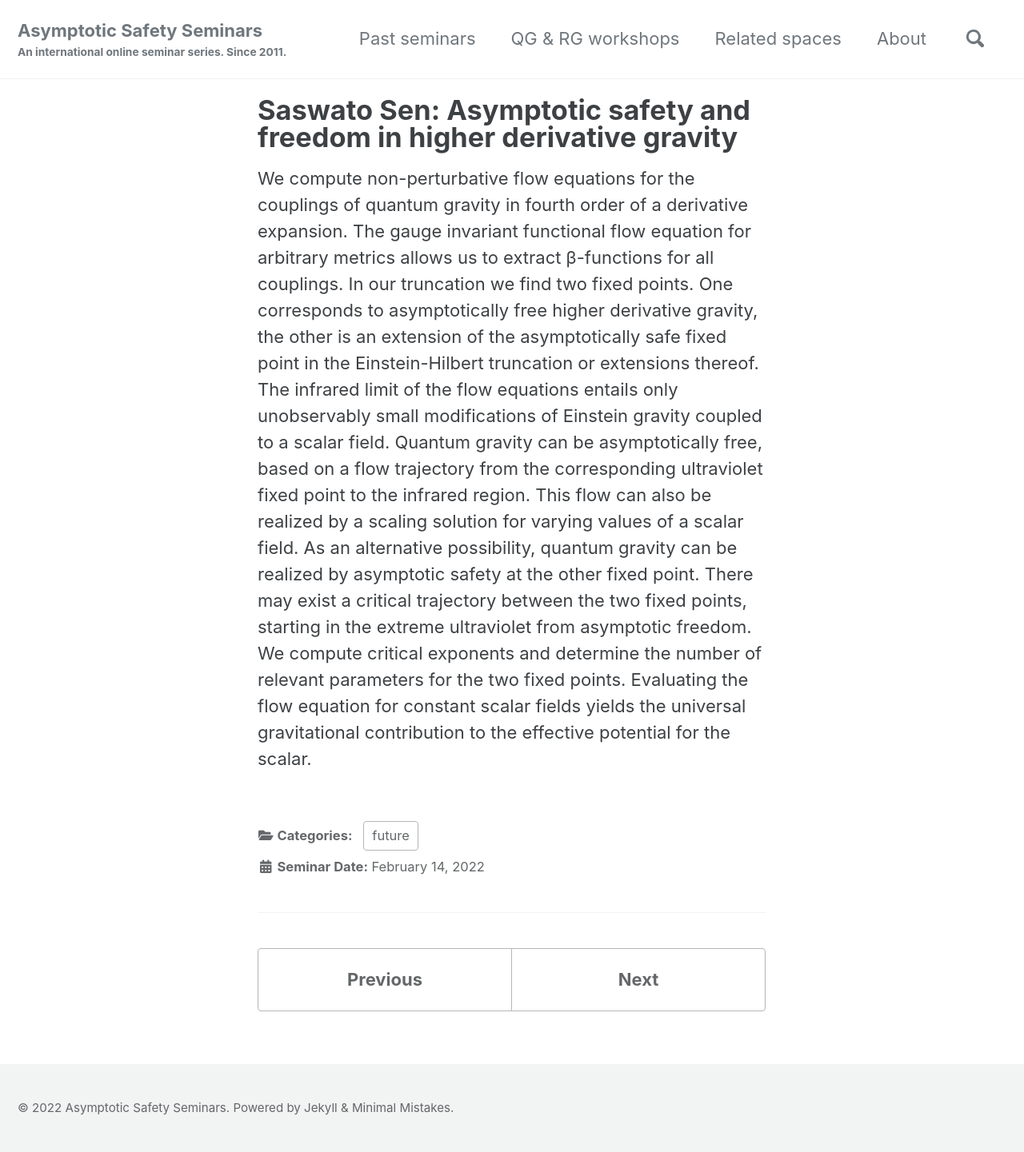
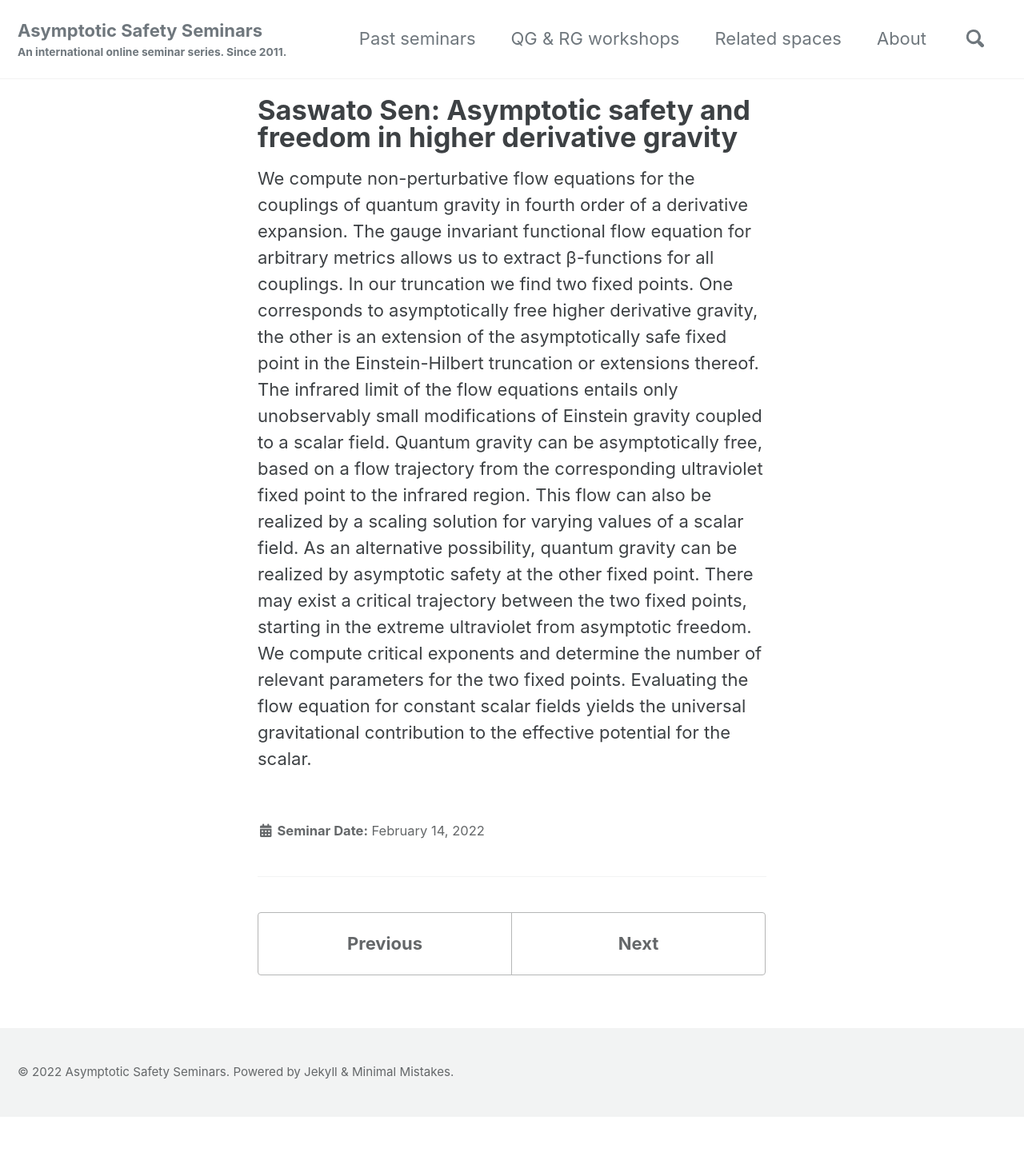
Before and after one commit to aaron-hd/as-website, a Jekyll site: the page built from _posts/2022-02-14-Saswato-Sen.md, in a window 1280 px wide. Shown: the whole page at 80% size. Built offline with Jekyll 4.4.1, drawn with Linux system fonts in a browser that asks for light colours; cached includes are drawn as plain includes; after the commit the page ends 1397 px from its top, so only the background shows below that.

Commit message:
update post

```diff
--- a/_posts/2022-02-14-Saswato-Sen.md
+++ b/_posts/2022-02-14-Saswato-Sen.md
@@ -1,7 +1,5 @@
 ---
 title: "Saswato Sen: Asymptotic safety and freedom in higher derivative gravity"
-published: "true"
-category: "future"
 ---
 
 We compute non-perturbative flow equations for the couplings of quantum gravity in fourth order of a derivative expansion. The gauge invariant functional flow equation for arbitrary metrics allows us to extract β-functions for all couplings. In our truncation we find two fixed points. One corresponds to asymptotically free higher derivative gravity, the other is an extension of the asymptotically safe fixed point in the Einstein-Hilbert truncation or extensions thereof. The infrared limit of the flow equations entails only unobservably small modifications of Einstein gravity coupled to a scalar field. Quantum gravity can be asymptotically free, based on a flow trajectory from the corresponding ultraviolet fixed point to the infrared region. This flow can also be realized by a scaling solution for varying values of a scalar field. As an alternative possibility, quantum gravity can be realized by asymptotic safety at the other fixed point. There may exist a critical trajectory between the two fixed points, starting in the extreme ultraviolet from asymptotic freedom. We compute critical exponents and determine the number of relevant parameters for the two fixed points. Evaluating the flow equation for constant scalar fields yields the universal gravitational contribution to the effective potential for the scalar.
```
